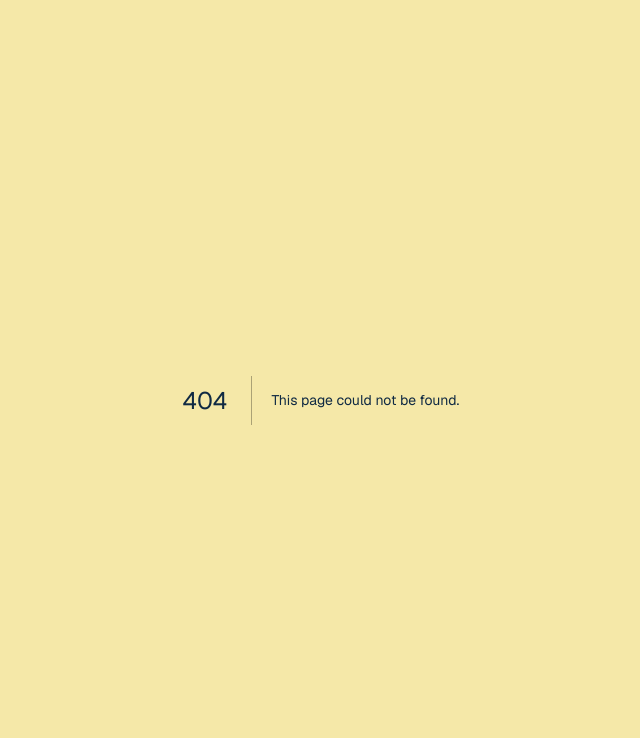
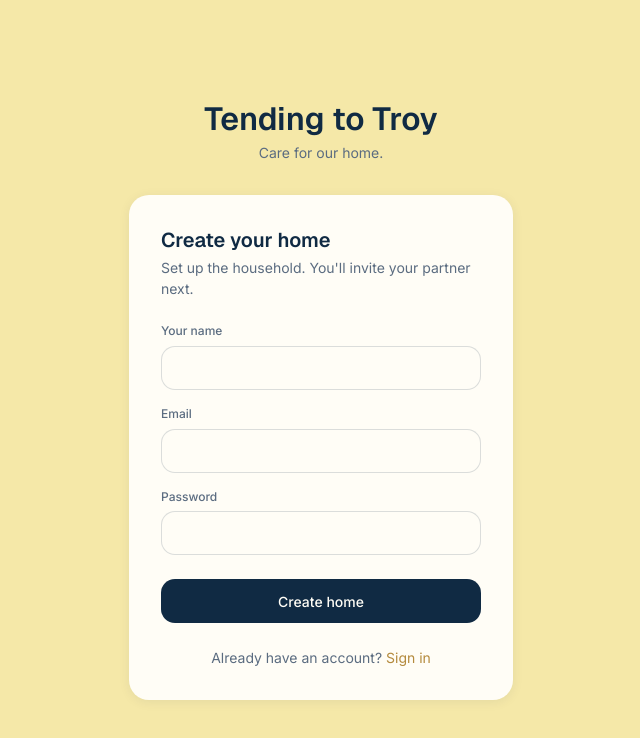
Before and after one commit to mrtimdrake/Tending-to-Troy, a Next.js app: page /auth/register in a window 1280 px wide. Before the commit this address had no page. Shown: the top 738 px of the page, without its empty margins (319-959 px from the left). Built offline with nearby package versions, Linux system fonts and the light colour scheme.

Commit message:
feat: implement sign-in and register pages

```diff
--- /dev/null
+++ b/app/auth/register/RegisterForm.tsx
@@ -0,0 +1,52 @@
+'use client'
+
+import { useActionState } from 'react'
+import { Input } from '@/components/ui/Input'
+import { Button } from '@/components/ui/Button'
+import { registerFirstUser } from '@/lib/auth/actions'
+
+type State = { error?: string } | null
+
+export function RegisterForm() {
+  const [state, action, pending] = useActionState<State, FormData>(
+    (_, formData) => registerFirstUser(formData),
+    null
+  )
+
+  return (
+    <form action={action} className="flex flex-col gap-4">
+      <Input
+        label="Your name"
+        name="name"
+        type="text"
+        autoComplete="given-name"
+        required
+      />
+      <Input
+        label="Email"
+        name="email"
+        type="email"
+        autoComplete="email"
+        required
+      />
+      <Input
+        label="Password"
+        name="password"
+        type="password"
+        autoComplete="new-password"
+        minLength={8}
+        required
+      />
+
+      {state?.error && (
+        <p className="rounded-input bg-terracotta/10 px-4 py-2.5 font-ui text-small text-terracotta" role="alert">
+          {state.error}
+        </p>
+      )}
+
+      <Button type="submit" loading={pending} className="mt-2 w-full">
+        Create home
+      </Button>
+    </form>
+  )
+}
--- /dev/null
+++ b/app/auth/register/page.tsx
@@ -0,0 +1,20 @@
+import Link from 'next/link'
+import { AuthShell } from '@/components/auth/AuthShell'
+import { RegisterForm } from './RegisterForm'
+
+export default function RegisterPage() {
+  return (
+    <AuthShell
+      title="Create your home"
+      subtitle="Set up the household. You'll invite your partner next."
+    >
+      <RegisterForm />
+      <p className="mt-6 text-center font-ui text-small text-slate">
+        Already have an account?{' '}
+        <Link href="/auth/sign-in" className="text-brass underline-offset-2 hover:underline">
+          Sign in
+        </Link>
+      </p>
+    </AuthShell>
+  )
+}
--- /dev/null
+++ b/app/auth/sign-in/SignInForm.tsx
@@ -0,0 +1,44 @@
+'use client'
+
+import { useActionState } from 'react'
+import { Input } from '@/components/ui/Input'
+import { Button } from '@/components/ui/Button'
+import { signIn } from '@/lib/auth/actions'
+
+type State = { error?: string } | null
+
+export function SignInForm() {
+  const [state, action, pending] = useActionState<State, FormData>(
+    (_, formData) => signIn(formData),
+    null
+  )
+
+  return (
+    <form action={action} className="flex flex-col gap-4">
+      <Input
+        label="Email"
+        name="email"
+        type="email"
+        autoComplete="email"
+        required
+      />
+      <Input
+        label="Password"
+        name="password"
+        type="password"
+        autoComplete="current-password"
+        required
+      />
+
+      {state?.error && (
+        <p className="rounded-input bg-terracotta/10 px-4 py-2.5 font-ui text-small text-terracotta" role="alert">
+          {state.error}
+        </p>
+      )}
+
+      <Button type="submit" loading={pending} className="mt-2 w-full">
+        Sign in
+      </Button>
+    </form>
+  )
+}
--- /dev/null
+++ b/app/auth/sign-in/page.tsx
@@ -0,0 +1,17 @@
+import Link from 'next/link'
+import { SignInForm } from './SignInForm'
+import { AuthShell } from '@/components/auth/AuthShell'
+
+export default function SignInPage() {
+  return (
+    <AuthShell title="Welcome back" subtitle="Sign in to your home.">
+      <SignInForm />
+      <p className="mt-6 text-center font-ui text-small text-slate">
+        No account yet?{' '}
+        <Link href="/auth/register" className="text-brass underline-offset-2 hover:underline">
+          Register
+        </Link>
+      </p>
+    </AuthShell>
+  )
+}
--- /dev/null
+++ b/components/auth/AuthShell.tsx
@@ -0,0 +1,36 @@
+import type { ReactNode } from 'react'
+
+interface AuthShellProps {
+  title: string
+  subtitle?: string
+  children: ReactNode
+}
+
+export function AuthShell({ title, subtitle, children }: AuthShellProps) {
+  return (
+    <main className="flex min-h-screen items-center justify-center px-4 py-12 bg-paper">
+      <div className="w-full max-w-sm">
+        <div className="mb-8 text-center">
+          <h1 className="font-heading text-display text-navy">
+            Tending to Troy
+          </h1>
+          <p className="mt-1 font-ui text-small text-slate">
+            Care for our home.
+          </p>
+        </div>
+
+        <div
+          className="rounded-card bg-ivory p-8"
+          style={{ boxShadow: 'var(--shadow-card)' }}
+        >
+          <h2 className="mb-1 font-heading text-title text-navy">{title}</h2>
+          {subtitle && (
+            <p className="mb-6 font-ui text-small text-slate">{subtitle}</p>
+          )}
+          {!subtitle && <div className="mb-6" />}
+          {children}
+        </div>
+      </div>
+    </main>
+  )
+}
```
